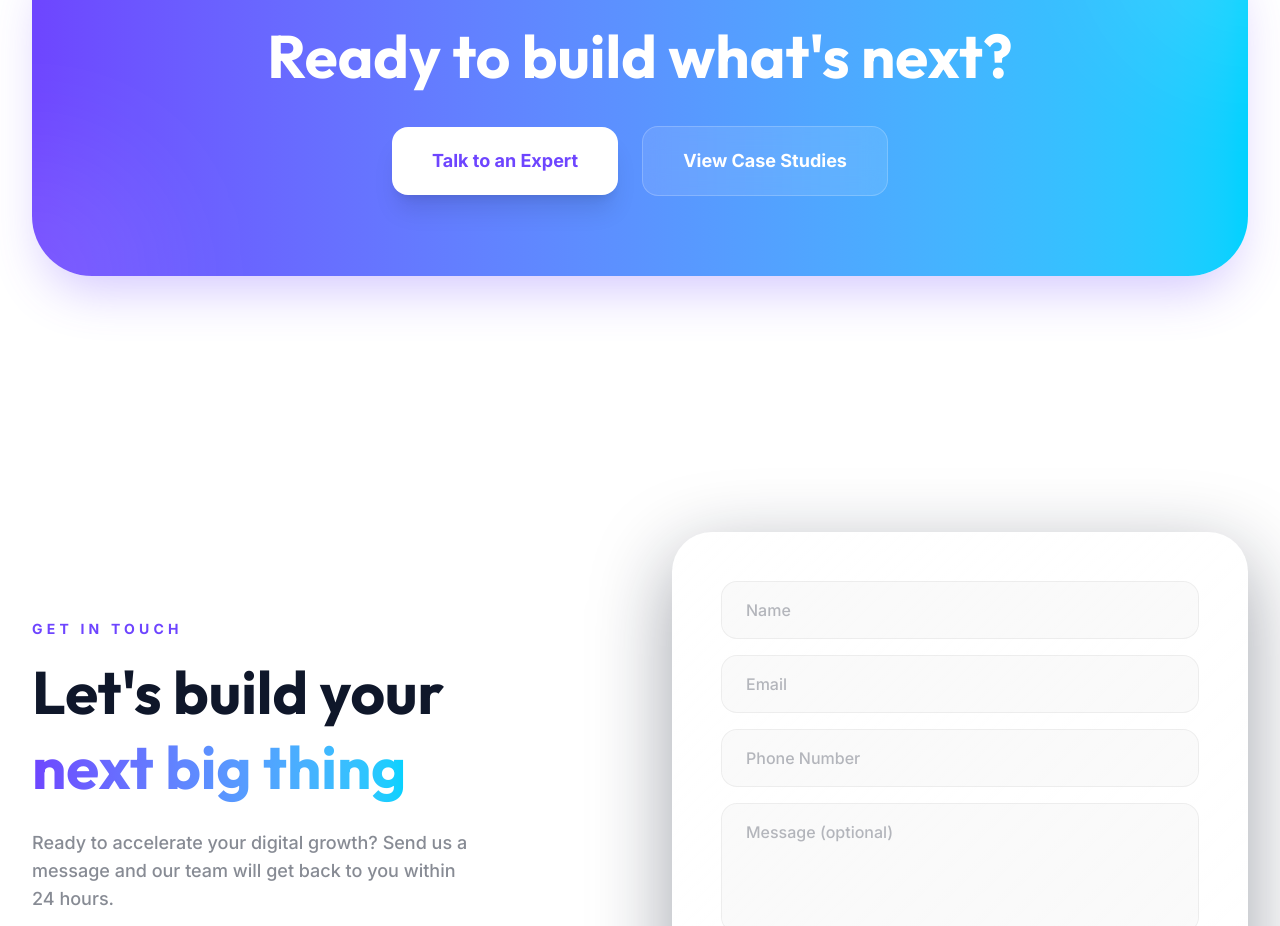
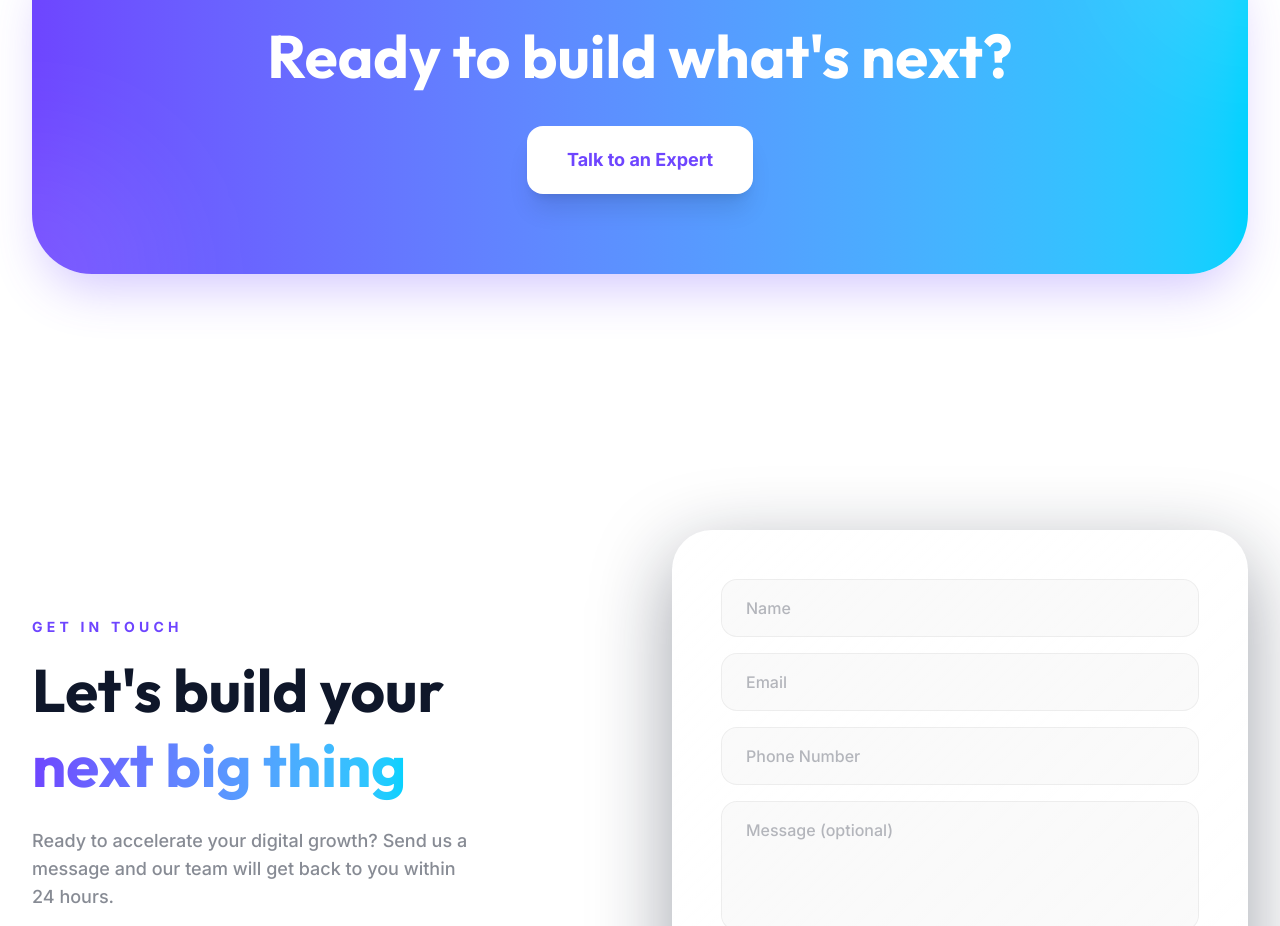
Before and after one commit to sprintxdevzz/Sprintxdev-landing-page, a React (Vite) app: page / in a window 1280 px wide. Shown: the part 4687-5613 px from the top of the page. Built offline with nearby package versions, Linux system fonts and the light colour scheme.

Commit message:
Refactor TheEdge component by removing the "View Case Studies" button to simplify the layout and enhance user focus on the primary call to action.

```diff
--- a/src/components/TheEdge.tsx
+++ b/src/components/TheEdge.tsx
@@ -78,7 +78,7 @@ export const TheEdge: React.FC = () => {
         >
           <div className="relative z-10">
             <h2 className="text-3xl md:text-5xl lg:text-6xl font-display font-bold mb-6 md:mb-8 leading-tight">Ready to build what's next?</h2>
-            <div className="flex flex-col sm:flex-row items-center justify-center gap-4 md:gap-6">
+            <div className="flex items-center justify-center">
               <motion.button
                 whileHover={{ scale: 1.02 }}
                 whileTap={{ scale: 0.98 }}
@@ -86,13 +86,6 @@ export const TheEdge: React.FC = () => {
                 className="w-full sm:w-auto px-8 md:px-10 py-4 md:py-5 bg-white text-brand-primary rounded-xl md:rounded-2xl text-base md:text-lg font-bold shadow-xl"
               >
                 Talk to an Expert
-              </motion.button>
-              <motion.button
-                whileHover={{ scale: 1.02 }}
-                whileTap={{ scale: 0.98 }}
-                className="w-full sm:w-auto px-8 md:px-10 py-4 md:py-5 bg-white/10 backdrop-blur-md text-white border border-white/20 rounded-xl md:rounded-2xl text-base md:text-lg font-bold hover:bg-white/20 transition-all"
-              >
-                View Case Studies
               </motion.button>
             </div>
           </div>
```
